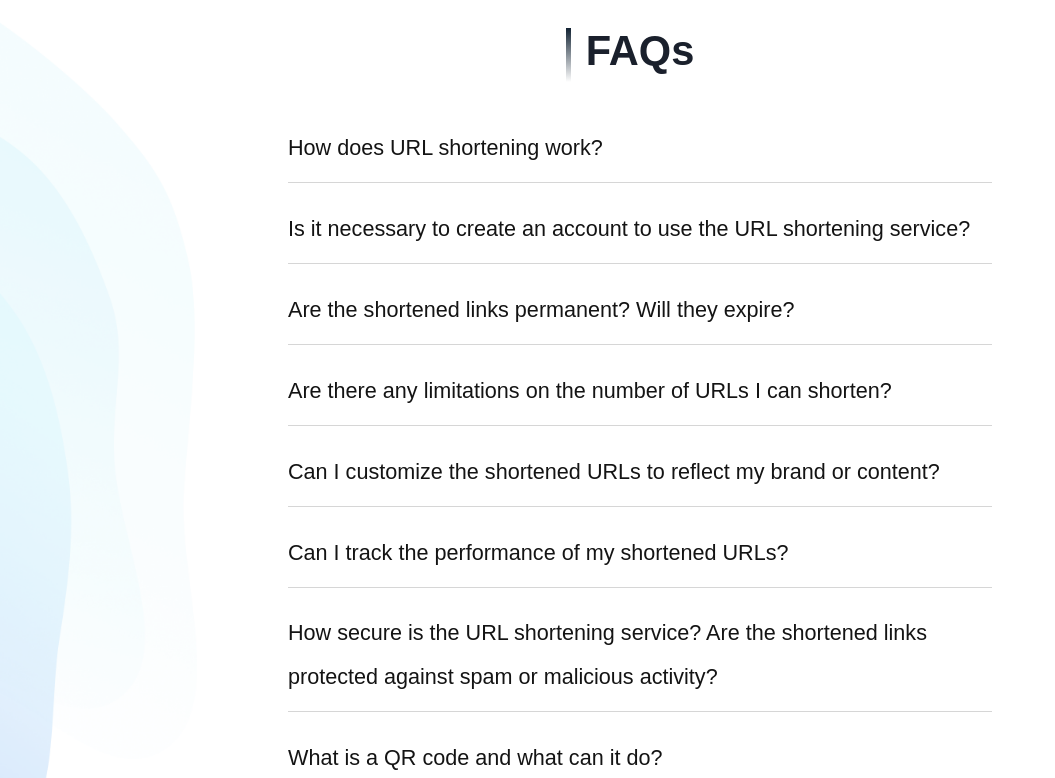
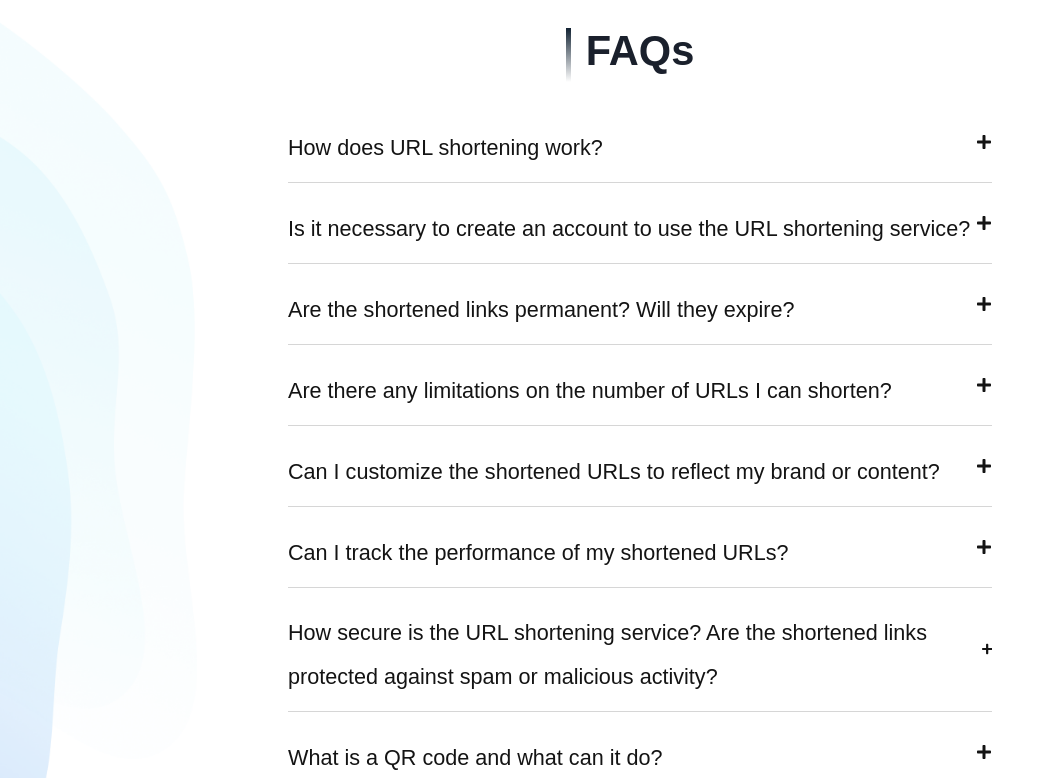
Before and after one commit to brightiortsor/scissors, a Next.js app: page / in a window 1280 px wide. Shown: the part 3140-3918 px from the top of the page, without its empty margins (0-1055 px from the left). Built offline with nearby package versions, Linux system fonts and the light colour scheme.

Commit message:
fixed icons on faq

```diff
--- a/src/components/faqs/faqs.tsx
+++ b/src/components/faqs/faqs.tsx
@@ -1,6 +1,7 @@
 import React, { useState } from "react";
 import Link from "next/link";
 import "../../styles/faqs.scss";
+import { FaPlus, FaMinus } from "react-icons/fa";
 
 type Panel = {
   questionId: string;
@@ -94,11 +95,8 @@ function Faq() {
               <h3 className="question" id={faqItem.questionId}>
                 {faqItem.question}
               </h3>
-              <i
-                className={`fa-solid ${
-                  isExpanded[faqItem.questionId] ? "fa-minus" : "fa-plus"
-                }`}
-              ></i>
+              {/* Use the React Icons instead of Font Awesome */}
+              {isExpanded[faqItem.questionId] ? <FaMinus /> : <FaPlus />}
             </div>
 
             <div
```
Also changed, not shown: 1 other file (tests, documents, lock files or other folders).
